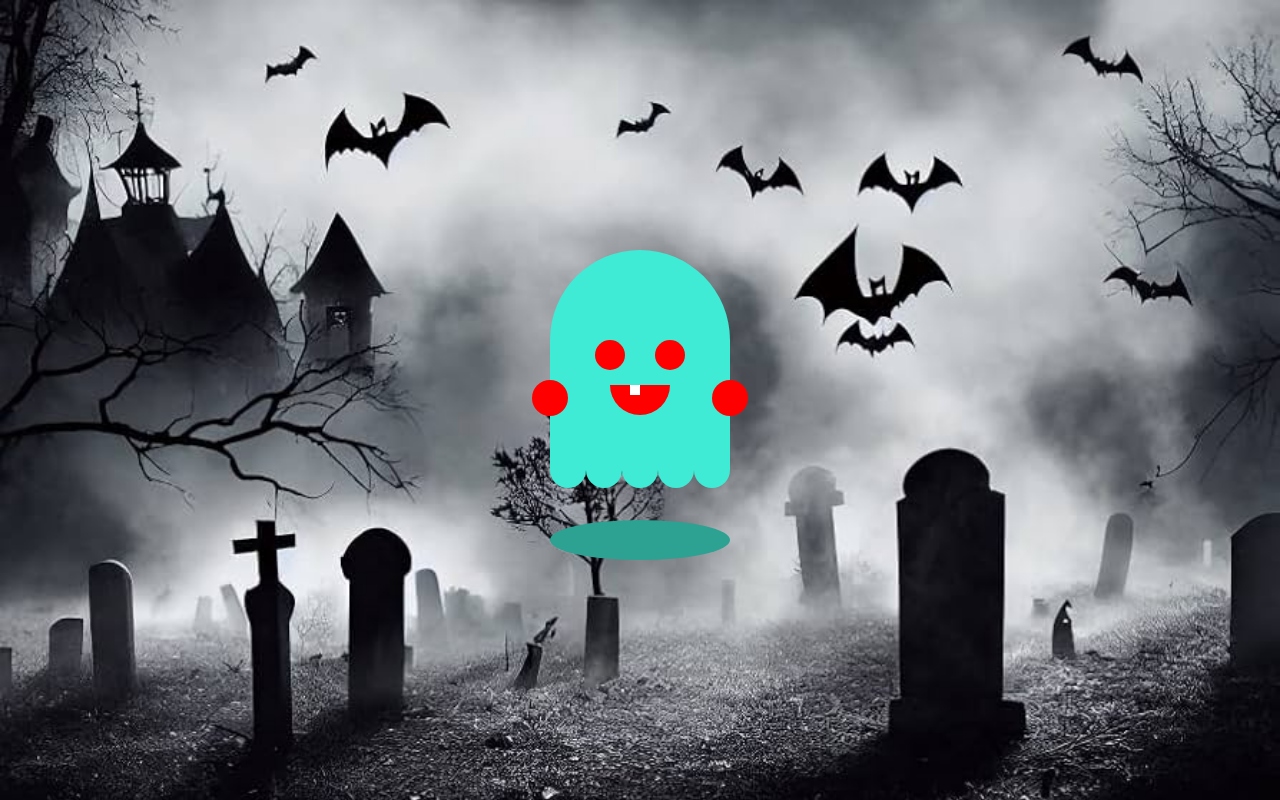
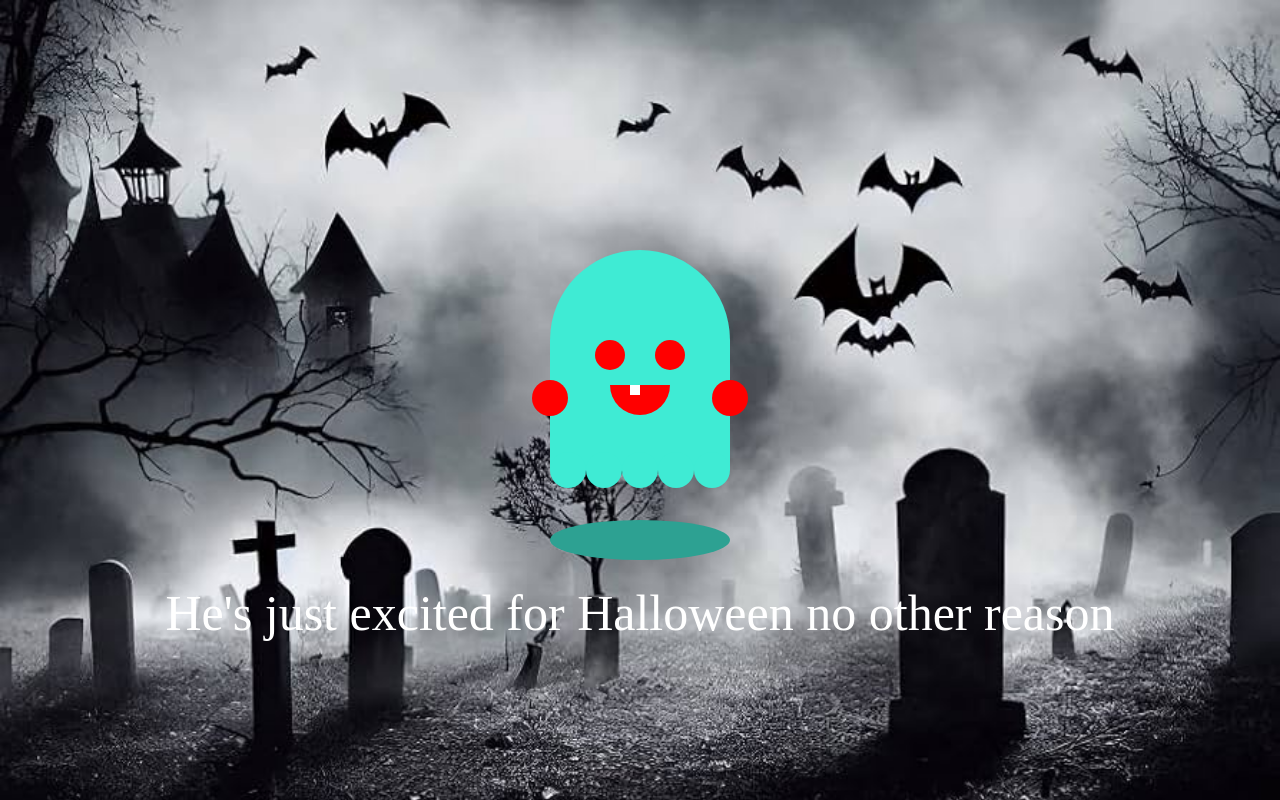
Before and after one commit to Jason20668/Spooky-Ghost, a plain HTML site: page index.html in a window 1280 px wide. Drawn offline with Linux system fonts and the light colour scheme.

Commit message:
Added text

```diff
--- a/index.html
+++ b/index.html
@@ -26,7 +26,7 @@
         </div>
         <div id="shadow"></div>
     </div>
-
+    <p>He's just excited for Halloween no other reason</p>
 </body>
 
 </html>
--- a/style.css
+++ b/style.css
@@ -9,6 +9,13 @@ body {
     background: url(imgs/Halloween.jpg);
     background-repeat: no-repeat;
     background-size: cover;
+}
+
+p {
+    color: white;
+    position: fixed;
+    font-size: 50px;
+    padding-top: 425px;
 }
 
 #container {
```
